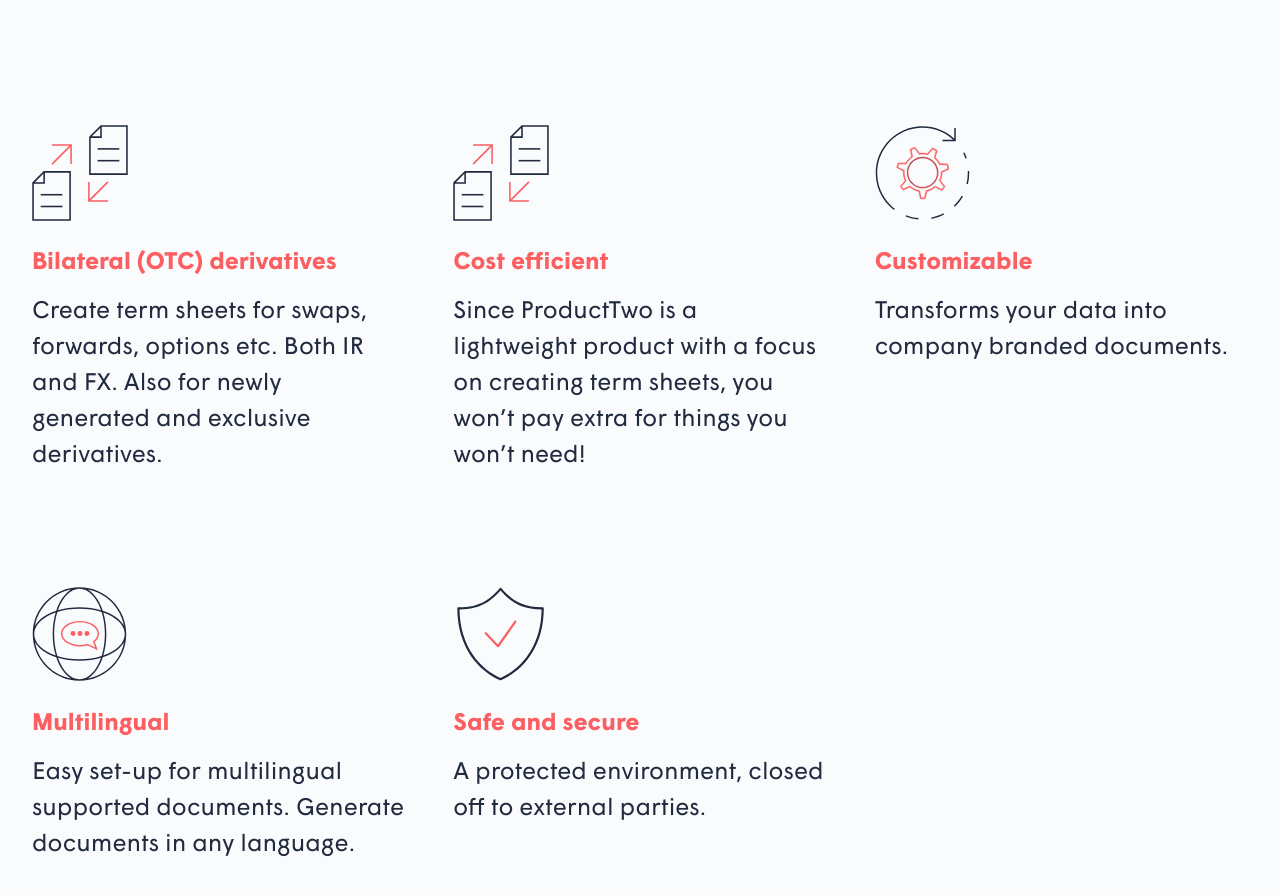
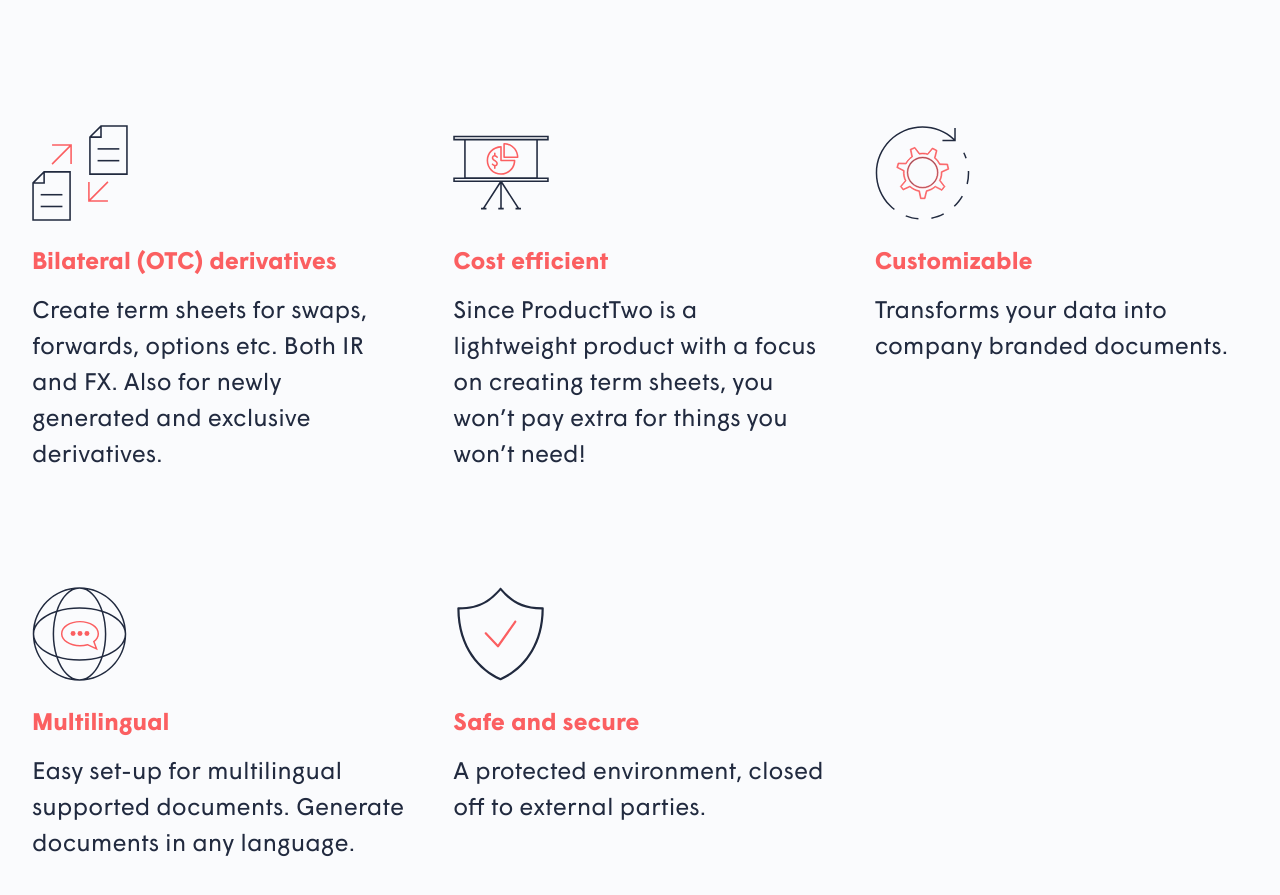
Before and after one commit to vicompany/southafrica, a website built with Vite: page src/index.html in a window 1280 px wide. Shown: the part 4748-5643 px from the top of the page. Built offline with nearby package versions, Linux system fonts and the light colour scheme; some packages are replaced by stand-ins of ours; a script that the page names is missing.

Commit message:
Update producttwo USP image

```diff
--- a/src/index.html
+++ b/src/index.html
@@ -419,9 +419,8 @@
             </p>
           </li>
           <li class="usp-list__item">
-            <!-- TODO: Replace image -->
             <img
-              src="./images/usps/producttwo-1.svg"
+              src="./images/usps/producttwo-2.svg"
               alt=""
               class="usp-list__image"
             />
```
Also changed, not shown: src/images/usps/producttwo-2.svg (added).
